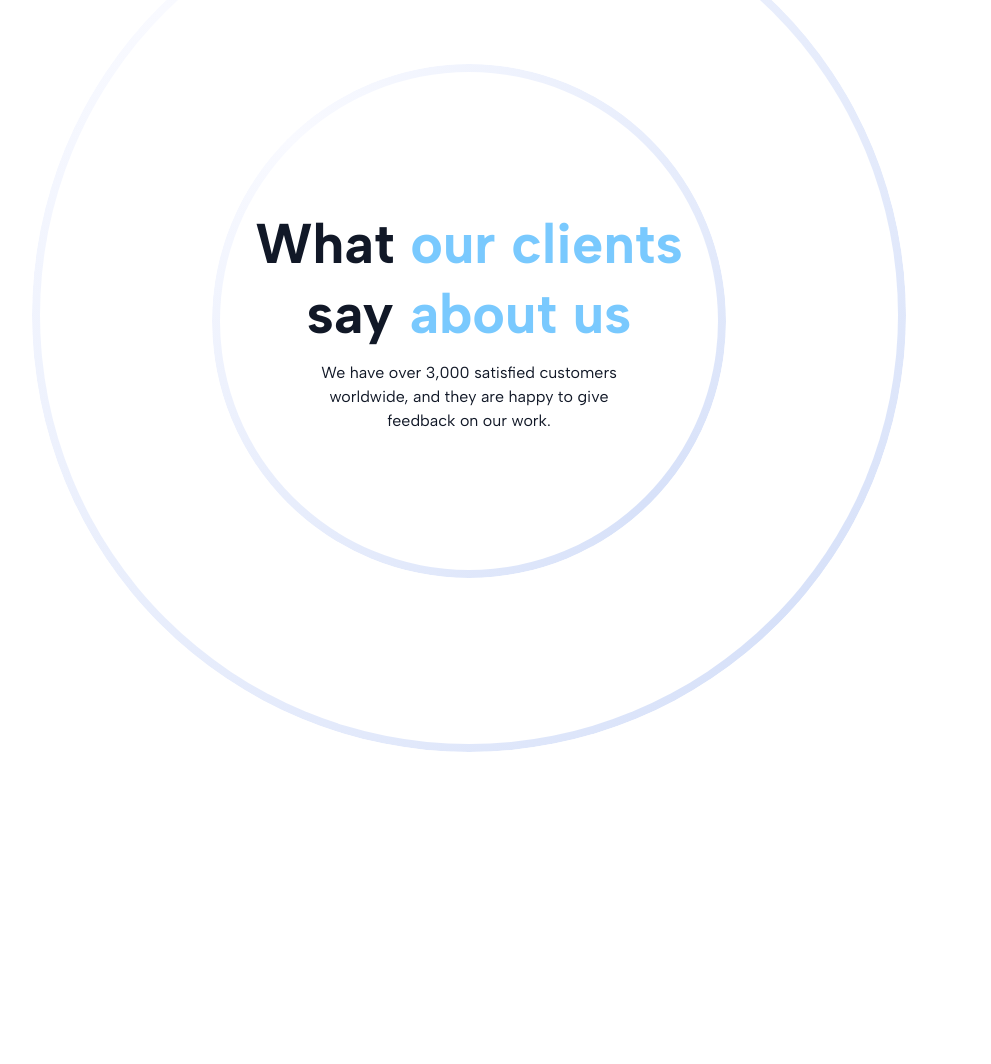
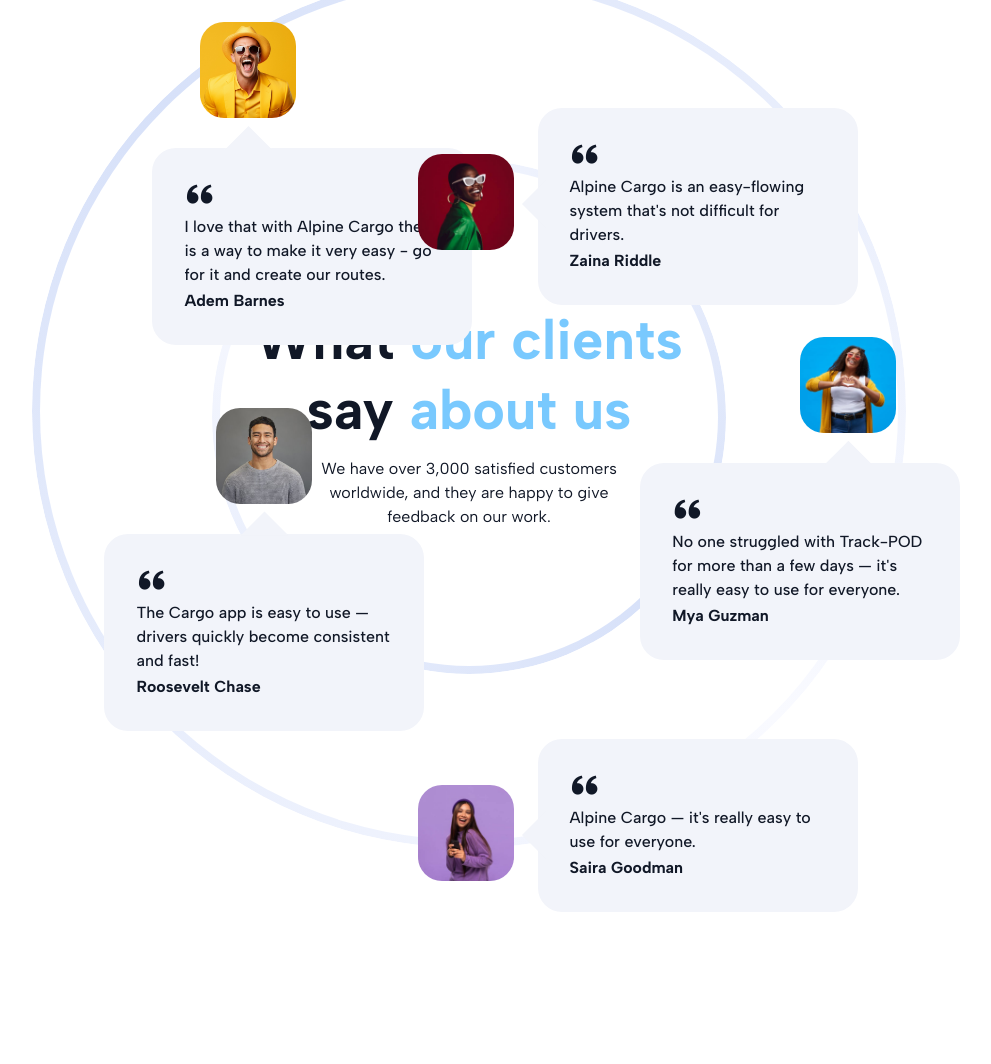
Before and after one commit to GeorgeDash/alpine-cargo, a website: page index.html in a window 1280 px wide. Shown: the part 2951-4015 px from the top of the page, without its empty margins (171-1162 px from the left). Before the commit the page ends 3803 px from the top, so only its background shows below. Drawn offline with nearby package versions, Linux system fonts and the light colour scheme.

Commit message:
Finished reviews section

```diff
--- a/index.html
+++ b/index.html
@@ -112,7 +112,7 @@
                     </div>
                 </div>
             </section>
-            <section id="how-it-works" class="flex flex-col items-center text-center my-20 scroll-mt-24">
+            <section id="how-it-works" class="flex flex-col items-center text-center mt-20 mb-44 scroll-mt-24">
                 <h2 class="text-[3.5rem] font-bold">How <span class="text-blue">Alpine Cargo</span> works</h2>
                 <p class="w-1/3 pt-3 pb-5">Alpine Cargo answers the urgent demand for a fast and easily delivery system</p>
                 <div id="steps" class="w-full grid grid-cols-4 gap-3">
@@ -142,12 +142,69 @@
                     </div>
                 </div>
             </section>
-            <section id="reviews" class="border-inner border-outer flex justify-center items-center text-center mb-20 px-16 relative">
-                <div class="heading circle-border aspect-square flex flex-col space-y-3 justify-center items-center " style="--width: 80%">
-                    <div class="comment" id="adem">
-
+            <section id="reviews" class="border-inner border-outer flex justify-center items-center text-center mb-20 px-16 scroll-mt-28 relative">
+                <div id="comments" class="heading circle-border flex flex-col space-y-3 justify-center items-center" style="--width: 80%; --gradient: conic-gradient(
+                    from 135deg,
+                    #f9faff,
+                    #d7e1f9,
+                    #f9faff
+                );">
+                    <div class="comment top-10 left-40" id="adem">
+                        <img src="/build/img/reviews/adem.jpg" alt="adem">
+                        <div class="bubble top-5 right-12">
+                            <div class="arrow -top-[2.9rem] left-[4.5rem]"></div>
+                            <i class='bx bxs-quote-alt-left'></i>
+                            <div class="text">
+                                <p>I love that with Alpine Cargo there is a way to make it very easy - go for it and create our routes.</p>
+                                <h6>Adem Barnes</h6>
+                            </div>
+                        </div>
                     </div>
-                    <div class="heading circle-border aspect-square flex flex-col space-y-3 justify-center items-center " style="--width: 60%">
+                    <div class="comment top-40 right-40" id="zaina">
+                        <img src="/build/img/reviews/zaina.jpg" alt="zaina">
+                        <div class="bubble bottom-[9.5rem] left-[37.5%]">
+                            <div class="arrow -rotate-90 top-[4.5rem] -left-10"></div>
+                            <i class='bx bxs-quote-alt-left'></i>
+                            <div class="text">
+                                <p>Alpine Cargo is an easy-flowing system that's not difficult for drivers.</p>
+                                <h6>Zaina Riddle</h6>
+                            </div>
+                        </div>
+                    </div>
+                    <div class="comment top-[40%] -right-[26%]" id="mya">
+                        <img src="/build/img/reviews/mya.jpg" alt="mya">
+                        <div class="bubble top-5 right-1/2">
+                            <div class="arrow -top-[2.9rem] right-[5.5rem]"></div>
+                            <i class='bx bxs-quote-alt-left'></i>
+                            <div class="text">
+                                <p>No one struggled with Track-POD for more than a few days — it's really easy to use for everyone.</p>
+                                <h6>Mya Guzman</h6>
+                            </div>
+                        </div>
+                    </div>
+                    <div class="comment bottom-[15%] left-44" id="roosevelt">
+                        <img src="/build/img/reviews/roosevelt.jpg" alt="roosevelt">
+                        <div class="bubble top-5 right-28">
+                            <div class="arrow -top-[2.9rem] left-[8.5rem]"></div>
+                            <i class='bx bxs-quote-alt-left'></i>
+                            <div class="text">
+                                <p>The Cargo app is easy to use — drivers quickly become consistent and fast!</p>
+                                <h6>Roosevelt Chase</h6>
+                            </div>
+                        </div>
+                    </div>
+                    <div class="comment -bottom-56 right-40" id="saira">
+                        <img src="/build/img/reviews/saira.jpg" alt="saira">
+                        <div class="bubble bottom-[9.5rem] left-[37.5%]">
+                            <div class="arrow -rotate-90 top-[4.5rem] -left-10"></div>
+                            <i class='bx bxs-quote-alt-left'></i>
+                            <div class="text">
+                                <p>Alpine Cargo — it's really easy to use for everyone.</p>
+                                <h6>Saira Goodman</h6>
+                            </div>
+                        </div>
+                    </div>
+                    <div class="heading circle-border aspect-square flex flex-col space-y-3 justify-center items-center" style="--width: 60%">
                         <h2 class="w-[530px] text-[3.5rem] font-bold leading-tight">What <span class="text-blue">our clients</span> say <span class="text-blue">about us</span></h2>
                         <p class="w-3/5">We have over 3,000 satisfied customers worldwide, and they are happy to give feedback on our work.</p>
                     </div>
--- a/src/input.css
+++ b/src/input.css
@@ -90,6 +90,7 @@
     @apply font-medium;
 }
 
+
 /* Inner and outer borders */
 .circle-border {
     --gradient: conic-gradient(
@@ -139,3 +140,42 @@
         }
     }
 }
+
+
+/* Reviews section */
+.comment{
+    @apply w-fit z-20 absolute;
+}
+
+.comment img{
+    @apply size-24 rounded-3xl mb-2.5;
+}
+
+.bubble{
+    @apply w-80 bg-gray text-left p-8 rounded-3xl relative;
+}
+
+.arrow{
+    width: 3rem;
+    aspect-ratio: 1 / 1;
+    background-color: #f2f4fa;
+     clip-path:
+     polygon(50% 50%, 0 100%, 100% 100%);
+    position: absolute;
+}
+
+.bubble i{
+    @apply text-[1.9rem];
+}
+
+.bubble .text{
+    @apply flex flex-col space-y-0.5;
+}
+
+.bubble .text p{
+    @apply font-medium;
+}
+
+.bubble .text h6{
+    @apply font-bold;
+}
```
Also changed, not shown: build/css/style.css, build/img/reviews/adem.jpg (added), build/img/reviews/mya.jpg (added), build/img/reviews/roosevelt.jpg (added), build/img/reviews/saira.jpg (added), build/img/reviews/zaina.jpg (added).
